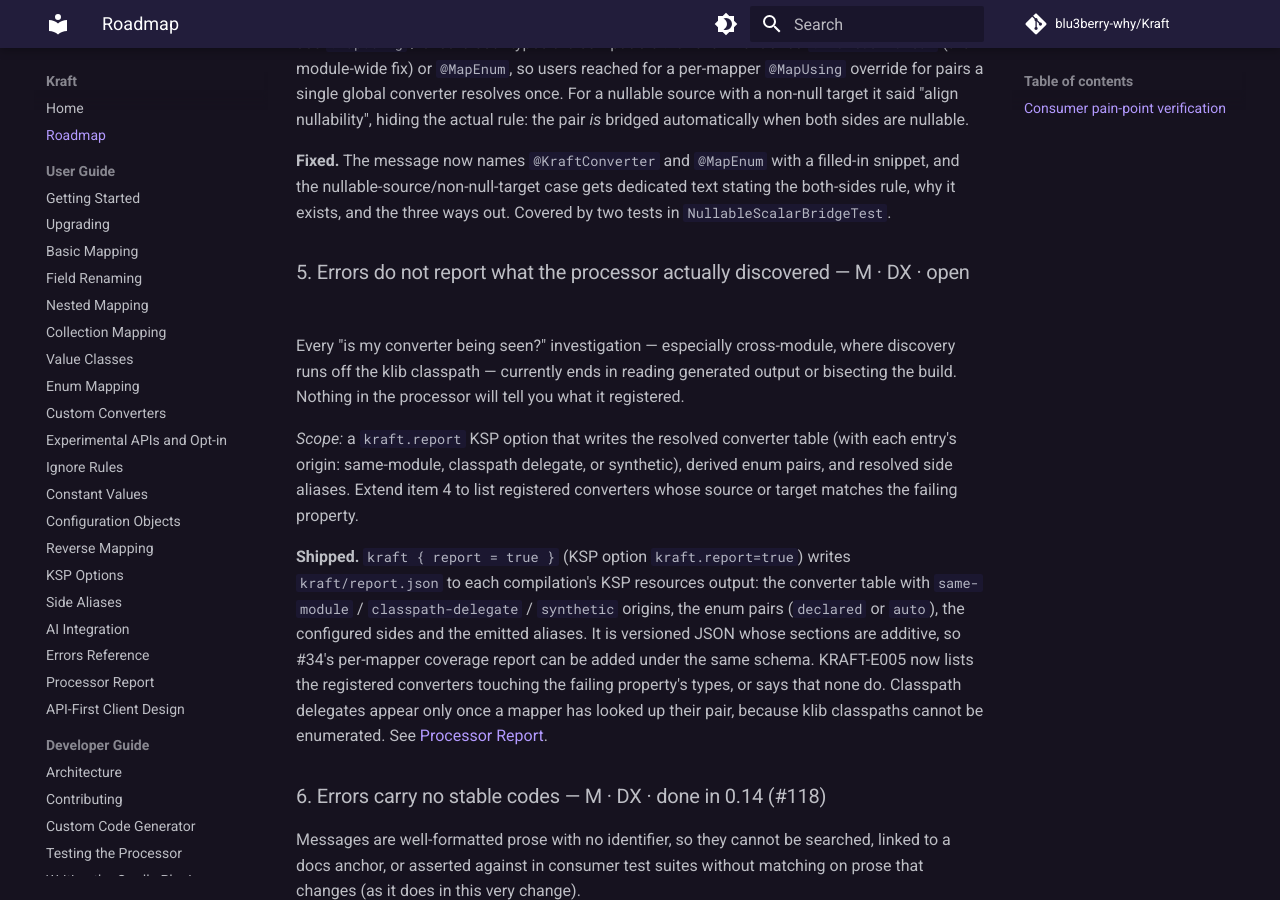
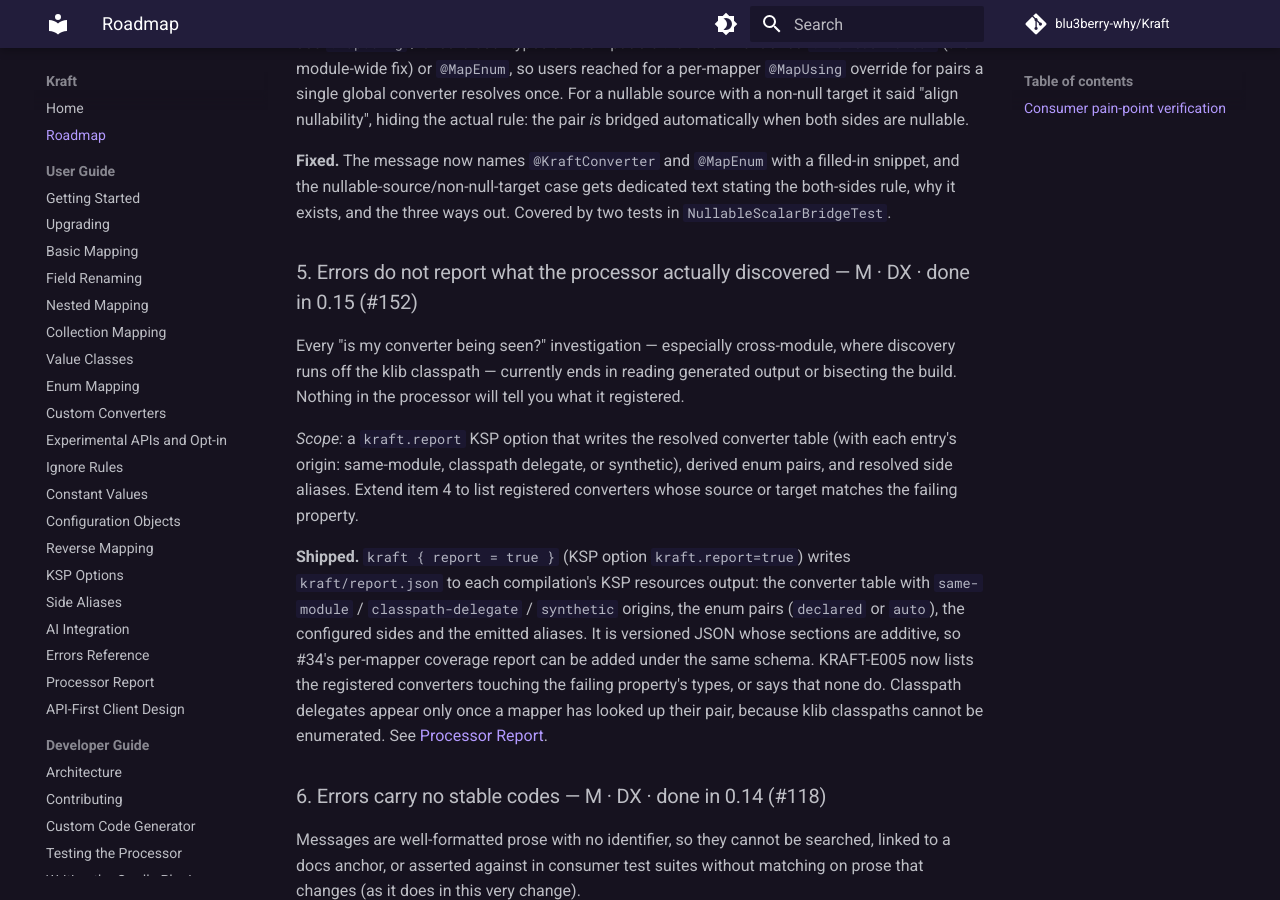
Before and after one commit to blu3berry-why/Kraft, an MkDocs documentation site: the page built from docs/ROADMAP.md, in a window 1280 px wide and 900 px high, scrolled down 3798 px. Built offline with MkDocs 1.6.1 and Material for MkDocs 9.7.7, drawn with Linux system fonts in a browser that asks for light colours; comment, search, counter and statistics services are not loaded.

Commit message:
docs: mark roadmap #5 done (kraft.report)
Co-Authored-By: Claude Opus 5.5 <noreply@anthropic.com>
Claude-Session: https://claude.ai/code/session_017mPKHTe7PrUKuFhAb9KG1P

```diff
--- a/docs/ROADMAP.md
+++ b/docs/ROADMAP.md
@@ -136,7 +136,7 @@ source with a non-null target it said "align nullability", hiding the actual rul
 and the nullable-source/non-null-target case gets dedicated text stating the both-sides rule,
 why it exists, and the three ways out. Covered by two tests in `NullableScalarBridgeTest`.
 
-### 5. Errors do not report what the processor actually discovered — M · DX · open
+### 5. Errors do not report what the processor actually discovered — M · DX · done in 0.15 (#152)
 
 Every "is my converter being seen?" investigation — especially cross-module, where discovery
 runs off the klib classpath — currently ends in reading generated output or bisecting the
```
